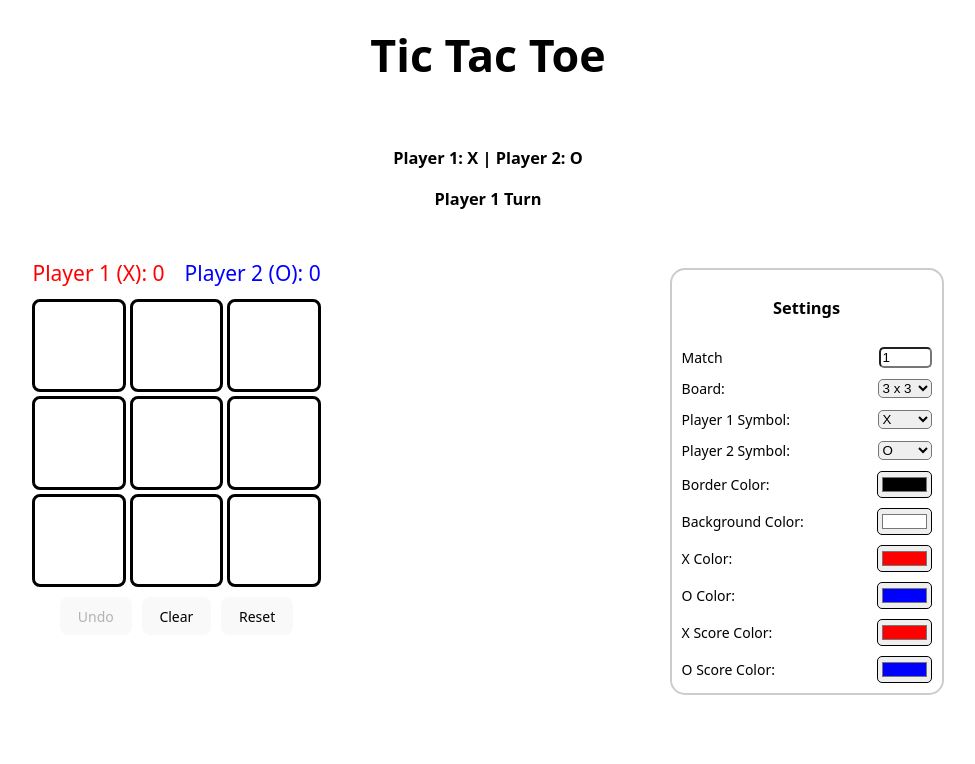
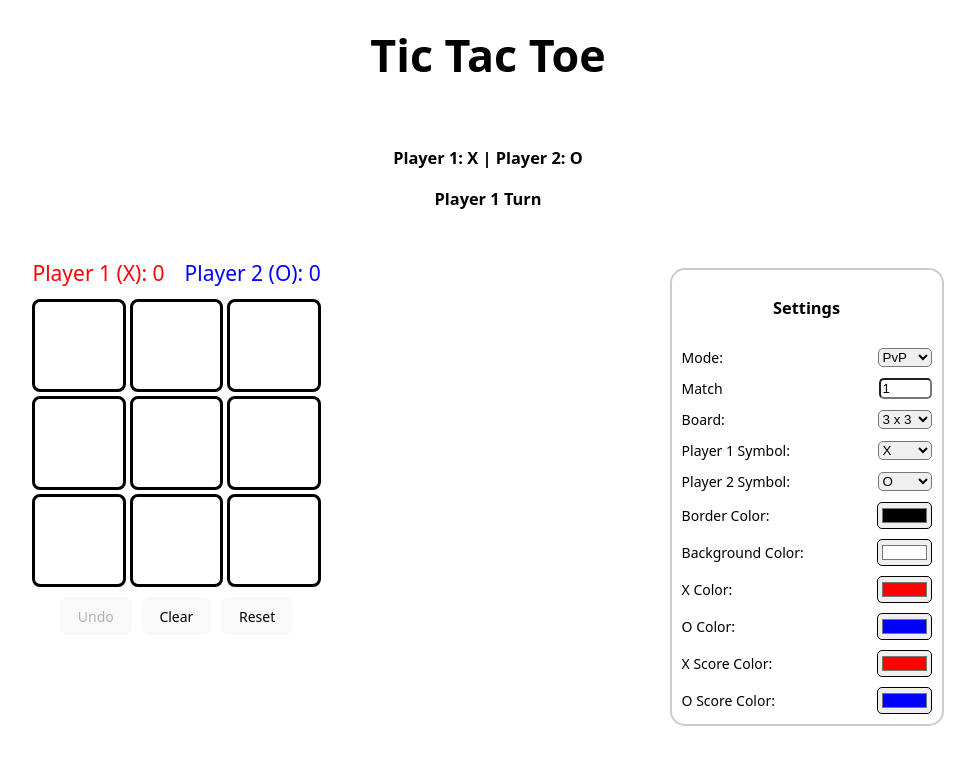
Before and after one commit to davinoctavian/tic-tac-toe-react-vite, a React (Vite) app: page / in a window 1280 px wide. Shown: the top 764 px of the page, without its empty margins (152-1127 px from the left). Built offline with nearby package versions, Linux system fonts and the light colour scheme.

Commit message:
add mode to enable player vs bot

```diff
--- a/dev-dist/sw.js
+++ b/dev-dist/sw.js
@@ -82,7 +82,7 @@ define(['./workbox-f87553f6'], (function (workbox) { 'use strict';
     "revision": "3ca0b8505b4bec776b69afdba2768812"
   }, {
     "url": "index.html",
-    "revision": "0.nrprgc1tuf8"
+    "revision": "0.9n9h7niog8o"
   }], {});
   workbox.cleanupOutdatedCaches();
   workbox.registerRoute(new workbox.NavigationRoute(workbox.createHandlerBoundToURL("index.html"), {
--- a/src/App.tsx
+++ b/src/App.tsx
@@ -6,6 +6,7 @@ import { calculateWinner } from "./utils/gameLogic";
 import useLocalStorage from "./hooks/useLocalStorage";
 import { SettingsContext } from "./context/SettingsContext";
 import { launchConfetti } from "./utils/confetti";
+import { getBotMove } from "./utils/bot";
 import "./App.css";
 
 export default function App() {
@@ -33,8 +34,23 @@ export default function App() {
     const newSquares = squares.slice();
     newSquares[i] = xIsNext ? "X" : "O";
     const newHistory = history.slice(0, currentMove + 1);
-    setHistory([...newHistory, newSquares]);
-    setCurrentMove(newHistory.length);
+    const updatedHistory = [...newHistory, newSquares];
+    setHistory(updatedHistory);
+    setCurrentMove(updatedHistory.length - 1);
+
+    if (settings.mode === "bot") {
+      setTimeout(() => {
+        const botMove = getBotMove(newSquares, size);
+        if (botMove !== -1) {
+          const botSquares = newSquares.slice();
+          botSquares[botMove] = settings.player2Symbol!;
+
+          const botHistory = [...updatedHistory, botSquares];
+          setHistory(botHistory);
+          setCurrentMove(botHistory.length - 1);
+        }
+      }, 1000);
+    }
   };
 
   const handleClear = () => {
@@ -45,6 +61,10 @@ export default function App() {
 
   const handleUndo = () => {
     if (currentMove > 0) {
+      if (settings.mode === "bot" && currentMove > 1) {
+        setCurrentMove(currentMove - 2);
+        return;
+      }
       setCurrentMove(currentMove - 1);
     }
   };
@@ -58,7 +78,7 @@ export default function App() {
     const newSize = parseInt(settings.board ?? "3", 10);
     setHistory([Array(newSize * newSize).fill(null)]);
     setCurrentMove(0);
-  }, [settings.board]);
+  }, [settings.board, settings.mode]);
 
   useEffect(() => {
     if (winner) {
--- a/src/components/Settings/Settings.tsx
+++ b/src/components/Settings/Settings.tsx
@@ -10,6 +10,20 @@ export default function Settings() {
   return (
     <div className="settings">
       <h3 style={{ color: labelColor }}>Settings</h3>
+      <label style={{ color: labelColor }}>
+        Mode:
+        <select
+          name="mode"
+          value={settings.mode ?? "pvp"}
+          onChange={(e) =>
+            setSettings({ ...settings, mode: e.target.value as "pvp" | "bot" })
+          }
+        >
+          <option value="pvp">PvP</option>
+          <option value="bot">Bot</option>
+        </select>
+      </label>
+
       <label style={{ color: labelColor }}>
         Match
         <input
--- a/src/components/Settings/types.ts
+++ b/src/components/Settings/types.ts
@@ -1,4 +1,5 @@
 export interface Settings {
+  mode: "pvp" | "bot";
   match?: number;
   board: "3" | "4" | "5" | "6";
   borderColor: string;
--- /dev/null
+++ b/src/utils/bot.ts
@@ -0,0 +1,43 @@
+import { calculateWinner } from "./gameLogic";
+
+export function getBotMove(squares: (string | null)[], size: number): number {
+  const emptyIndices = squares
+    .map((val, idx) => (val === null ? idx : null))
+    .filter((idx) => idx !== null) as number[];
+
+  if (emptyIndices.length === 0) return -1;
+
+  const botSymbol = "O"; // assume bot is O
+  const playerSymbol = "X"; // assume player is X
+
+  // Helper: check if placing symbol at index wins
+  const isWinningMove = (idx: number, symbol: string): boolean => {
+    const testSquares = squares.slice() as string[];
+    testSquares[idx] = symbol;
+    return calculateWinner(testSquares, size) === symbol;
+  };
+
+  // 1. Try to win
+  for (const idx of emptyIndices) {
+    if (isWinningMove(idx, botSymbol)) return idx;
+  }
+
+  // 2. Block opponent’s win
+  for (const idx of emptyIndices) {
+    if (isWinningMove(idx, playerSymbol)) return idx;
+  }
+
+  // 3. Prefer center (if board size is odd)
+  const center = Math.floor((size * size) / 2);
+  if (emptyIndices.includes(center)) return center;
+
+  // 4. Prefer corners
+  const corners = [0, size - 1, size * (size - 1), size * size - 1];
+  for (const corner of corners) {
+    if (emptyIndices.includes(corner)) return corner;
+  }
+
+  // 5. Fallback: random
+  const randomIndex = Math.floor(Math.random() * emptyIndices.length);
+  return emptyIndices[randomIndex];
+}
--- a/src/utils/gameLogic.ts
+++ b/src/utils/gameLogic.ts
@@ -6,6 +6,7 @@ export function calculateWinner(
 
   // helper to check sequence
   const checkLine = (indices: number[]) => {
+    if (indices.some((i) => i >= squares.length)) return null;
     const first = squares[indices[0]];
     if (!first) return null;
     if (indices.every((i) => squares[i] === first)) return first;
```
